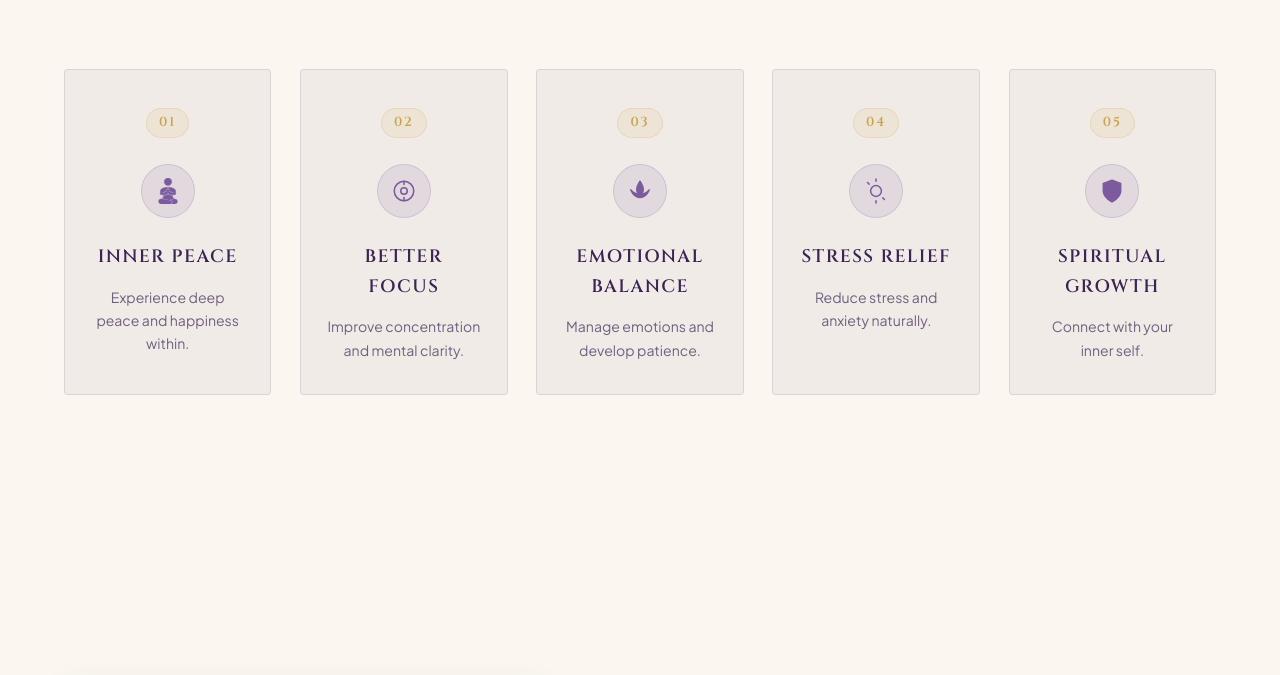
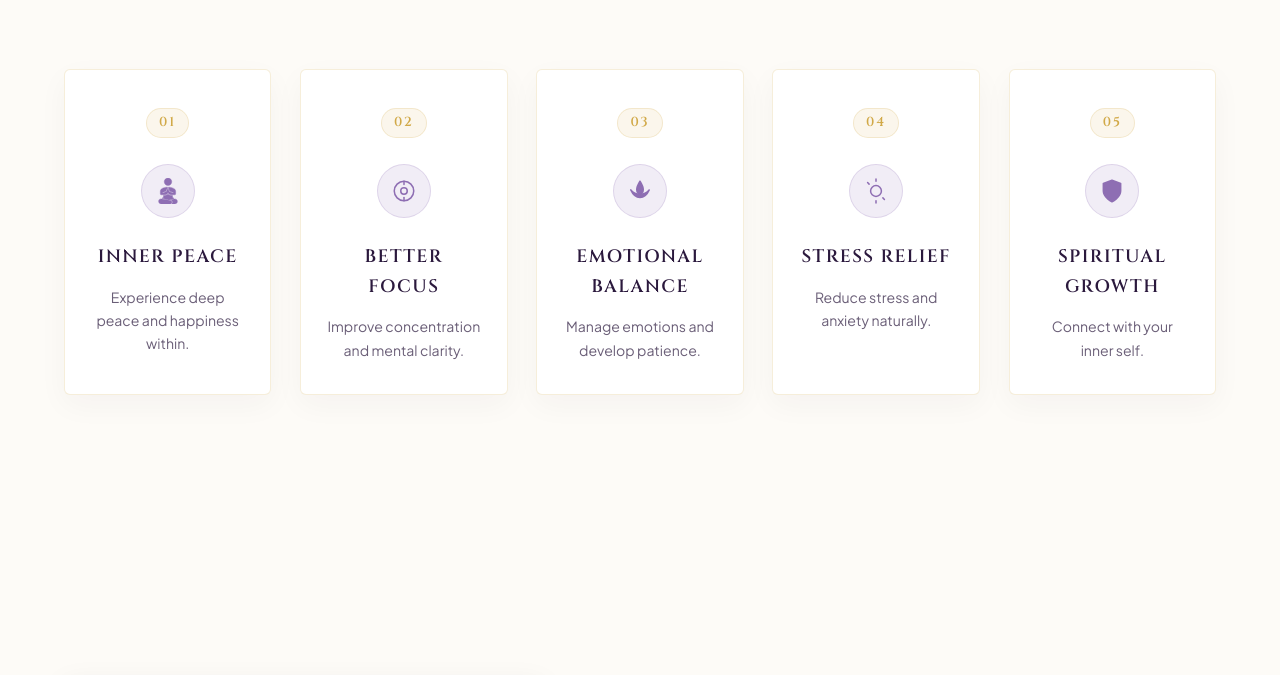
Before and after one commit to revanthmtr/meditation, a plain HTML site: page index.html in a window 1280 px wide. Shown: the part 1731-2406 px from the top of the page. Drawn offline with Linux system fonts and the light colour scheme.

Commit message:
Update design system to ultra-luminous Lighter Shade Palette (#FDFBF7, #8E6EB3, #D1A948, #2B193D)

```diff
--- a/index.html
+++ b/index.html
@@ -155,8 +155,8 @@
             <div class="practice-card-num-badge">01</div>
             <div class="practice-card-icon-wrap" title="Yoga icon by Rank Sol on IconScout">
               <svg viewBox="0 0 64 64" id="yoga" fill="none" class="practice-svg">
-                <path fill="#7B5A9E" d="M32 18.43c5.08 0 9.21-4.13 9.21-9.21C41.21 4.13 37.08 0 32 0c-5.08 0-9.21 4.13-9.21 9.21 0 5.08 4.13 9.22 9.21 9.22zM15.16 41.36h9.01c5.9-.28 6.94-3.95 7.04-4.38.07-.37.39-.63.78-.63.38 0 .7.26.78.64.01.04.9 4.08 7.09 4.37h8.96c1.1 0 1.96-.86 1.96-1.96v-7.02c.17-7.78-12.14-9.51-17.44-9.89l-.29-.02 3.02 10.15 8.41 2.48c.42.13.66.57.54.99a.814.814 0 0 1-.99.54l-8.83-2.61a.783.783 0 0 1-.53-.53l-2.73-9.15-4.08 9.35c-.09.2-.26.36-.47.44l-7.45 2.5c-.06.02-.14.04-.24.04-.34 0-.64-.22-.75-.54-.07-.2-.06-.42.04-.61s.26-.33.46-.39l7.1-2.38 4.48-10.27-.33.02c-5.32.37-17.69 2.08-17.52 9.86v7.06c.03 1.06.91 1.94 1.98 1.94zm37.68 11.77c-1.16-.95-2.58-1.47-4.18-1.53l-.12-.01c-.5 0-1.01.05-1.53.16l-8.77 2.42.61.21c2.77.95 4.46 3.05 4.42 5.48-.03 1.46-.67 2.77-1.85 3.79L41 64h7.45c3.67 0 6.65-2.78 6.65-6.2.01-1.79-.82-3.49-2.26-4.67z"></path>
-                <path fill="#7B5A9E" d="M37.64 55.69c-.88-.21-1.84-.4-2.88-.57l-.53-.09h-.01c-.05-.01-.09-.02-.16-.04l-17.73-3.42c-.27-.05-.53-.09-.84-.11-.05 0-.11-.01-.17-.02l-.02-.01h-.08c-.18-.01-.36-.02-.53-.02-1.51 0-2.85.44-3.85 1.28-1.26 1.05-1.93 2.62-1.93 4.56 0 3.73 3.03 6.76 6.76 6.76h20.29c.03 0 .67-.05 1.53-.22 2.51-.5 4.15-2.04 4.2-3.95.02-1.93-1.56-3.55-4.05-4.15zm2.2-12.74c-4.41-.2-6.61-2.08-7.68-3.61L32 39.1l-.16.24c-1.06 1.53-3.24 3.41-7.62 3.61h-3.23v3.58c0 .22-.1.44-.27.6l-3.42 2.99 17.04 4.19.18.03.06.02 12.17-4.19-3.47-3.04a.82.82 0 0 1-.27-.6v-3.58h-3.17z"></path>
+                <path fill="#8E6EB3" d="M32 18.43c5.08 0 9.21-4.13 9.21-9.21C41.21 4.13 37.08 0 32 0c-5.08 0-9.21 4.13-9.21 9.21 0 5.08 4.13 9.22 9.21 9.22zM15.16 41.36h9.01c5.9-.28 6.94-3.95 7.04-4.38.07-.37.39-.63.78-.63.38 0 .7.26.78.64.01.04.9 4.08 7.09 4.37h8.96c1.1 0 1.96-.86 1.96-1.96v-7.02c.17-7.78-12.14-9.51-17.44-9.89l-.29-.02 3.02 10.15 8.41 2.48c.42.13.66.57.54.99a.814.814 0 0 1-.99.54l-8.83-2.61a.783.783 0 0 1-.53-.53l-2.73-9.15-4.08 9.35c-.09.2-.26.36-.47.44l-7.45 2.5c-.06.02-.14.04-.24.04-.34 0-.64-.22-.75-.54-.07-.2-.06-.42.04-.61s.26-.33.46-.39l7.1-2.38 4.48-10.27-.33.02c-5.32.37-17.69 2.08-17.52 9.86v7.06c.03 1.06.91 1.94 1.98 1.94zm37.68 11.77c-1.16-.95-2.58-1.47-4.18-1.53l-.12-.01c-.5 0-1.01.05-1.53.16l-8.77 2.42.61.21c2.77.95 4.46 3.05 4.42 5.48-.03 1.46-.67 2.77-1.85 3.79L41 64h7.45c3.67 0 6.65-2.78 6.65-6.2.01-1.79-.82-3.49-2.26-4.67z"></path>
+                <path fill="#8E6EB3" d="M37.64 55.69c-.88-.21-1.84-.4-2.88-.57l-.53-.09h-.01c-.05-.01-.09-.02-.16-.04l-17.73-3.42c-.27-.05-.53-.09-.84-.11-.05 0-.11-.01-.17-.02l-.02-.01h-.08c-.18-.01-.36-.02-.53-.02-1.51 0-2.85.44-3.85 1.28-1.26 1.05-1.93 2.62-1.93 4.56 0 3.73 3.03 6.76 6.76 6.76h20.29c.03 0 .67-.05 1.53-.22 2.51-.5 4.15-2.04 4.2-3.95.02-1.93-1.56-3.55-4.05-4.15zm2.2-12.74c-4.41-.2-6.61-2.08-7.68-3.61L32 39.1l-.16.24c-1.06 1.53-3.24 3.41-7.62 3.61h-3.23v3.58c0 .22-.1.44-.27.6l-3.42 2.99 17.04 4.19.18.03.06.02 12.17-4.19-3.47-3.04a.82.82 0 0 1-.27-.6v-3.58h-3.17z"></path>
               </svg>
             </div>
             <h3 class="practice-card-title">INNER PEACE</h3>
--- a/style.css
+++ b/style.css
@@ -1,43 +1,43 @@
 /* ==========================================================================
    KUMBHAKA DHYĀNA ĀŚRAMAM
-   Strict 4-Color Consolidated Design System
+   Refined Lighter Shade Design System
    ========================================================================== */
 
 @import url('https://fonts.googleapis.com/css2?family=Cinzel:wght@400;500;600;700&family=Cormorant+Garamond:ital,wght@0,300;0,400;0,500;0,600;1,300;1,400;1,500&family=Plus+Jakarta+Sans:ital,wght@0,300;0,400;0,500;0,600;0,700;1,300;1,400&display=swap');
 
 /* ==========================================================================
-   FINAL 4-COLOR SYSTEM
+   LIGHTER SHADE 4-COLOR PALETTE
    ========================================================================== */
 :root {
-  --color-ink:    #3B2352;  /* Deep Aubergine — dark text, footer, nav bg, dark panels */
-  --color-accent: #7B5A9E;  /* Muted Amethyst — icon strokes, links, secondary accents */
-  --color-gold:   #C9A24B;  /* Antique Gold — CTAs, dividers, highlights, icon fills */
-  --color-paper:  #FBF7F0;  /* Warm Ivory — all light backgrounds, cards, button text */
+  --color-ink:    #2B193D;  /* Deep Aubergine — crisp headers, legibility & footer */
+  --color-accent: #8E6EB3;  /* Lighter Soft Amethyst — icons, badges & links */
+  --color-gold:   #D1A948;  /* Luminous Champagne Gold — CTAs, dividers & highlights */
+  --color-paper:  #FDFBF7;  /* Ultra-Luminous Pearl Ivory — airy light background */
 
-  /* Derived Opacities using exact RGBs (59,35,82 / 123,90,158 / 201,162,75 / 251,247,240) */
-  --ink-90:  rgba(59, 35, 82, 0.9);
-  --ink-80:  rgba(59, 35, 82, 0.8);
-  --ink-70:  rgba(59, 35, 82, 0.7);
-  --ink-50:  rgba(59, 35, 82, 0.5);
-  --ink-30:  rgba(59, 35, 82, 0.3);
-  --ink-20:  rgba(59, 35, 82, 0.2);
-  --ink-12:  rgba(59, 35, 82, 0.12);
-  --ink-08:  rgba(59, 35, 82, 0.08);
-  --ink-05:  rgba(59, 35, 82, 0.05);
+  /* Derived Opacity Tokens using exact RGBs (43,25,61 / 142,110,179 / 209,169,72 / 253,251,247) */
+  --ink-90:  rgba(43, 25, 61, 0.9);
+  --ink-80:  rgba(43, 25, 61, 0.8);
+  --ink-70:  rgba(43, 25, 61, 0.7);
+  --ink-50:  rgba(43, 25, 61, 0.5);
+  --ink-30:  rgba(43, 25, 61, 0.3);
+  --ink-20:  rgba(43, 25, 61, 0.2);
+  --ink-12:  rgba(43, 25, 61, 0.12);
+  --ink-08:  rgba(43, 25, 61, 0.08);
+  --ink-05:  rgba(43, 25, 61, 0.03); /* Lighter 3% panel tint */
 
-  --accent-40: rgba(123, 90, 158, 0.4);
-  --accent-20: rgba(123, 90, 158, 0.2);
-  --accent-12: rgba(123, 90, 158, 0.12);
+  --accent-40: rgba(142, 110, 179, 0.4);
+  --accent-20: rgba(142, 110, 179, 0.2);
+  --accent-12: rgba(142, 110, 179, 0.12);
 
-  --gold-50: rgba(201, 162, 75, 0.5);
-  --gold-40: rgba(201, 162, 75, 0.4);
-  --gold-20: rgba(201, 162, 75, 0.2);
-  --gold-10: rgba(201, 162, 75, 0.1);
-  --gold-08: rgba(201, 162, 75, 0.08);
+  --gold-50: rgba(209, 169, 72, 0.5);
+  --gold-40: rgba(209, 169, 72, 0.4);
+  --gold-20: rgba(209, 169, 72, 0.2);
+  --gold-10: rgba(209, 169, 72, 0.1);
+  --gold-08: rgba(209, 169, 72, 0.08);
 
-  --paper-95: rgba(251, 247, 240, 0.95);
-  --paper-80: rgba(251, 247, 240, 0.8);
-  --paper-50: rgba(251, 247, 240, 0.5);
+  --paper-95: rgba(253, 251, 247, 0.95);
+  --paper-80: rgba(253, 251, 247, 0.8);
+  --paper-50: rgba(253, 251, 247, 0.5);
 
   /* Typography System */
   --font-display-serif: 'Cinzel', 'Cormorant Garamond', Georgia, serif;
@@ -361,7 +361,7 @@ button {
 .hero-overlay-gradient {
   position: absolute;
   inset: 0;
-  background: linear-gradient(to right, var(--paper-95) 0%, rgba(251, 247, 240, 0.4) 50%, transparent 100%),
+  background: linear-gradient(to right, var(--paper-95) 0%, rgba(253, 251, 247, 0.4) 50%, transparent 100%),
               linear-gradient(to top, var(--color-paper) 0%, transparent 25%);
   pointer-events: none;
   z-index: 2;
@@ -619,23 +619,25 @@ button {
   align-items: stretch;
 }
 
-/* Card Panel Background: var(--color-ink) at 5% opacity over paper */
+/* Card Panel Background: Crisp Pure White with Lighter Soft Gold/Amethyst Accent Shadow */
 .practice-card-lux {
-  background: var(--ink-05);
-  border: 1px solid var(--ink-12);
-  border-radius: 4px;
+  background: #FFFFFF;
+  border: 1px solid var(--gold-20);
+  border-radius: 6px;
   padding: 2.4rem 1.6rem 2rem 1.6rem;
   display: flex;
   flex-direction: column;
   align-items: center;
   text-align: center;
   position: relative;
+  box-shadow: 0 10px 30px rgba(43, 25, 61, 0.04);
   transition: all 0.4s var(--transition-natural);
 }
 
 .practice-card-lux:hover {
   transform: translateY(-8px);
   border-color: var(--color-gold);
+  box-shadow: 0 16px 40px rgba(209, 169, 72, 0.15);
 }
 
 .practice-card-num-badge {
@@ -942,10 +944,6 @@ button {
 
 /* ==========================================================================
    8. TESTIMONIAL / SIGNATURE QUOTE BANNER
-   - Overlay gradient: var(--color-ink) at 55% opacity / ink 5%
-   - Quote text: var(--color-ink)
-   - Attribution: var(--color-gold)
-   - Mandala watermark: var(--color-gold) at 10% opacity
    ========================================================================== */
 .quote-section {
   position: relative;
@@ -966,7 +964,7 @@ button {
   transform: translate(-50%, -50%);
   width: min(780px, 90vw);
   height: min(780px, 90vw);
-  opacity: 0.10; /* var(--color-gold) at 10% opacity */
+  opacity: 0.10;
   pointer-events: none;
   display: flex;
   align-items: center;
@@ -1085,10 +1083,6 @@ button {
 
 /* ==========================================================================
    10. FOOTER
-   - Background: var(--color-ink) (#3B2352)
-   - Text/links: var(--color-paper) at 80% opacity
-   - Copyright: var(--color-paper) at 50% opacity
-   - Divider line: var(--color-gold) at 40% opacity
    ========================================================================== */
 .site-footer {
   background-color: var(--color-ink);
```
Also changed, not shown: assets/images/yoga.svg.
